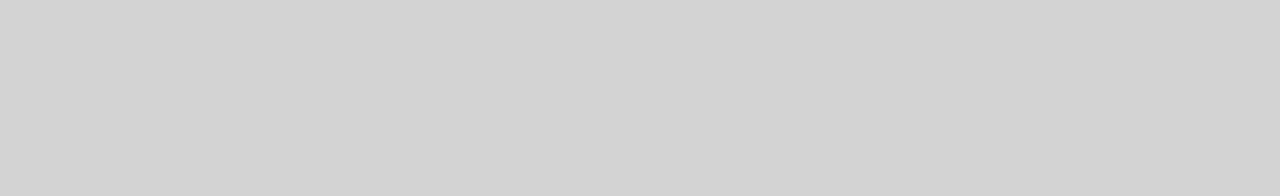
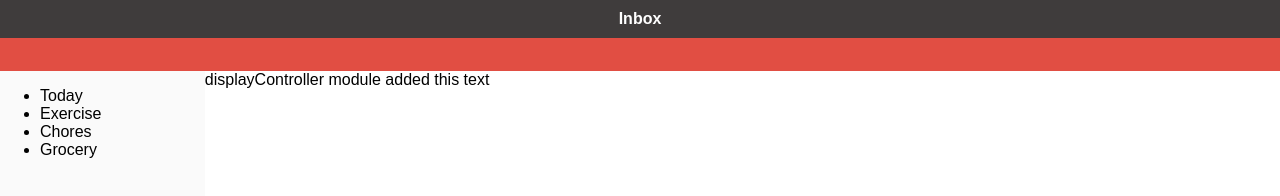
Before and after one commit to CharlesCoeder/toDo-list, a plain HTML site: page index.html in a window 1280 px wide. Drawn offline with Linux system fonts and the light colour scheme.

Commit message:
created layout and displayController module

```diff
--- a/index.html
+++ b/index.html
@@ -10,5 +10,25 @@
 </head>
 <body>
 
+    <div class="content">
+
+        <div class="header">Inbox</div>
+
+        <div class="nav"></div>
+
+        <div class="sidebar">
+            <ul>
+                <li>Today</li>
+                <li>Exercise</li>
+                <li>Chores</li>
+                <li>Grocery</li>
+            </ul>
+
+        </div>
+
+        <div class="project"></div>
+
+    </div>
+
 </body>
 </html>
--- a/main.js
+++ b/main.js
@@ -1 +1 @@
-(()=>{"use strict";const t=(t,e,i,o)=>({title:t,description:e,addDate:new Date,dueDate:i,priority:o,setTitle:function(t){this.title=t},setDescription:function(t){this.description=t},setDueDate:function(t){this.dueDate=t},setPriority:function(t){this.priority=t}}),e={name:"test",entries:[],addEntry:function(e,i,o,s){const n=t(e,i,o,s);this.entries.push(n)},sort:function(t){if(!["addDate","dueDate","priority"].includes(t))throw"Invalid sorting method. Options: addDate, dueDate, priority";this.entries=this.entries.sort(((e,i)=>e[t]>i[t]?1:-1))}};e.addEntry("soonest, high-priority","abc",new Date(2021,6,12),3),e.addEntry("latest, middle-priority","def",new Date(2025,6,12),2),e.addEntry("middle, low-priority","ghi",new Date(2023,6,12),1),console.log("SORTED BY DATE ADDED"),console.log(JSON.parse(JSON.stringify(e.entries))),console.log("SORTED BY PRIORITY"),e.sort("priority"),console.log(JSON.parse(JSON.stringify(e.entries))),console.log("SORTED BY DUE DATE"),e.sort("dueDate"),console.log(JSON.parse(JSON.stringify(e.entries)))})();
+(()=>{"use strict";const t=(t,e,i,o)=>({title:t,description:e,addDate:new Date,dueDate:i,priority:o,setTitle:function(t){this.title=t},setDescription:function(t){this.description=t},setDueDate:function(t){this.dueDate=t},setPriority:function(t){this.priority=t}}),e=(()=>{const t=document.querySelector(".project");return{test:function(){const e=document.createElement("div");e.textContent="displayController module added this text",t.appendChild(e)}}})(),i={name:"test",entries:[],addEntry:function(e,i,o,n){const s=t(e,i,o,n);this.entries.push(s)},sort:function(t){if(!["addDate","dueDate","priority"].includes(t))throw"Invalid sorting method. Options: addDate, dueDate, priority";this.entries=this.entries.sort(((e,i)=>e[t]>i[t]?1:-1))}};i.addEntry("soonest, high-priority","abc",new Date(2021,6,12),3),i.addEntry("latest, middle-priority","def",new Date(2025,6,12),2),i.addEntry("middle, low-priority","ghi",new Date(2023,6,12),1),console.log("SORTED BY DATE ADDED"),console.log(JSON.parse(JSON.stringify(i.entries))),console.log("SORTED BY PRIORITY"),i.sort("priority"),console.log(JSON.parse(JSON.stringify(i.entries))),console.log("SORTED BY DUE DATE"),i.sort("dueDate"),console.log(JSON.parse(JSON.stringify(i.entries))),e.test()})();
--- a/style.css
+++ b/style.css
@@ -1,3 +1,39 @@
 body {
-    background-color: lightgray;
+    margin: 0px;
+    font-family: sans-serif;
 }
+
+.content {
+    width: 100vw;
+    height: 100vh;
+    display: grid;
+    grid-template-rows: .75fr 1fr 22fr;
+    grid-template-columns: 4fr 21fr;
+}
+
+.header {
+    grid-column: 1 / 3;
+    grid-row: 1 / 2;
+    text-align: center;
+    background-color: #3F3C3C;
+    color: white;
+    padding: 10px 0px 10px;
+    font-weight: bold;
+}
+
+.nav {
+    grid-column: 1 / 3;
+    grid-row: 2 / 3;
+    background-color: #E14E43;
+}
+
+.sidebar {
+    grid-column: 1 / 2;
+    background-color: #FAFAFA;
+
+}
+
+.project {
+    grid-column: 2 / 3;
+    background-color: #FFFFFF;
+}
```
